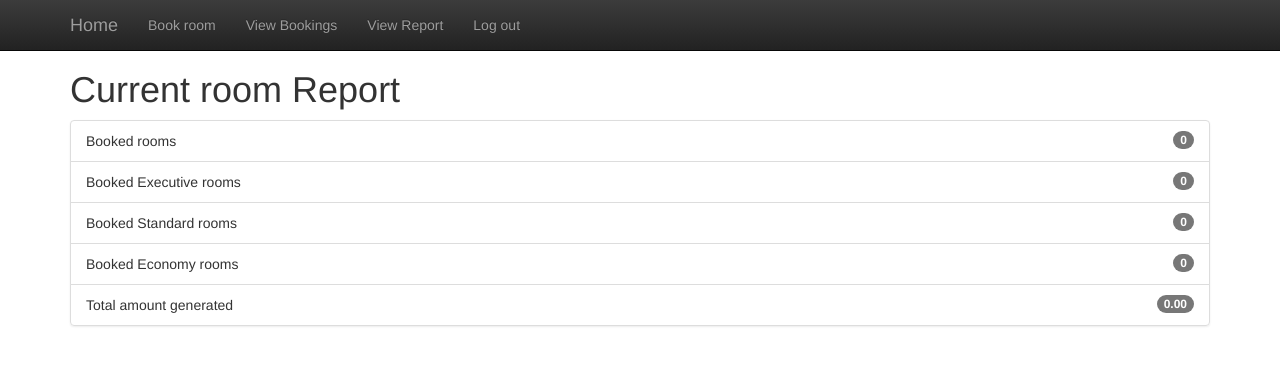
After one commit to Omwakwe/hackathoncrm2, a Django app: page /booking/report/ in a window 1280 px wide. The commit adds this page. Shown: the top 366 px of the page. Run offline with Django 3.2, Linux system fonts and the light colour scheme; the visitor is signed in with stand-in values (Sample User, id 1); data that the repository does not hold is empty; some libraries are stand-ins or nearby versions.

Commit message:
add report

```diff
--- a/booking/urls.py
+++ b/booking/urls.py
@@ -1,7 +1,8 @@
 from django.urls import path
-from .views import BookingView, ShowBookingView
+from .views import BookingView, ShowBookingView, BookingReport
 
 urlpatterns = [
     path('', BookingView.as_view()),
     path('view/', ShowBookingView.as_view()),
+    path('report/', BookingReport.as_view()),
 ]
--- a/booking/views.py
+++ b/booking/views.py
@@ -4,6 +4,8 @@ from django.views import View
 from booking.forms import BookingForm
 from django.contrib.auth.mixins import LoginRequiredMixin
 from booking.models import Booking
+from django.db.models import Avg, Count, Min, Sum
+from decimal import Decimal
 
 
 class Home(View):
@@ -58,3 +60,26 @@ class ShowBookingView(LoginRequiredMixin, View):
         # form = self.form_class
         booking = Booking.objects.all()
         return render(request, self.template_name, {'bookings': booking})
+
+
+class BookingReport(LoginRequiredMixin, View):
+    '''
+    a view for showing booked rooms report
+    '''
+    # form_class = BookingForm
+    template_name = 'booking/report.html'
+
+    def get(self, request, *args, **kwargs):
+        # form = self.form_class
+        booked = Booking.objects.filter().count()
+        booked_exec = Booking.objects.filter(room_id=1).count()
+        booked_stand = Booking.objects.filter(room_id=2).count()
+        booked_economy = Booking.objects.filter(room_id=3).count()
+        revenue = 0
+        bookings = Booking.objects.filter(deleted=False)
+        for booking in bookings:
+            if booking.disabled:
+                revenue = revenue + (booking.room.cost_per_night*Decimal(0.4))
+            else:
+                revenue = revenue + booking.room.cost_per_night
+        return render(request, self.template_name, {'revenue': revenue, 'booked': booked, 'booked_exec': booked_exec, 'booked_stand': booked_stand, 'booked_economy': booked_economy})
--- a/static/js/book_room.js
+++ b/static/js/book_room.js
@@ -25,14 +25,15 @@ $(document).ready(function() {
 
   $("#info").hide();
 
-  //   $(".Cancel").on("click", function(event) {
-  //     event.preventDefault();
+  $(".cancel").on("click", function(event) {
+    event.preventDefault();
+    console.log("cancel called");
 
-  //     $("#info").show();
-  //     setTimeout($("#info").hide(), 3000);
-
-  //     // save_booking();
-  //   });
+    $("#info").show();
+    setTimeout(function() {
+      $("#info").hide();
+    }, 3000);
+  });
 
   $("#book_room_form").on("submit", function(event) {
     event.preventDefault();
--- a/templates/booking/base.html
+++ b/templates/booking/base.html
@@ -51,8 +51,11 @@
         </div>
         <div id="navbar" class="collapse navbar-collapse">
           <ul class="nav navbar-nav">
+            {% if user.is_authenticated %}
             <li><a href="/booking/">Book room</a></li>
-            {% if user.is_authenticated %}
+            <li><a href="/booking/view/">View Bookings</a></li>
+            <li><a href="/booking/report/">View Report</a></li>
+
             <li><a href="/accounts/logout/">Log out</a></li>
             {% else %}
             <li><a href="/accounts/login/">Log in</a></li>
--- /dev/null
+++ b/templates/booking/report.html
@@ -0,0 +1,35 @@
+{% extends "booking/base.html" %}
+{% load static %}
+{% block head_title %}Book room{% endblock %}
+{% block styles %}
+
+{% endblock %}
+{% block content %}
+<h1>Current room Report</h1>
+<ul class="list-group">
+  <li class="list-group-item">
+    <span class="badge">{{booked}}</span>
+    Booked rooms
+  </li>
+  <li class="list-group-item">
+    <span class="badge">{{booked_exec}}</span>
+    Booked Executive rooms
+  </li>
+  <li class="list-group-item">
+    <span class="badge">{{booked_stand}}</span>
+    Booked Standard rooms
+  </li>
+  <li class="list-group-item">
+    <span class="badge">{{booked_economy}}</span>
+    Booked Economy rooms
+  </li>
+  <li class="list-group-item">
+    <span class="badge">{{revenue |floatformat:2}}</span>
+    Total amount generated
+  </li>
+</ul>
+{% endblock %}
+
+{% block scripts %}
+<script src="{% static 'js/book_room.js' %}"></script>
+{% endblock %}
```
Also changed, not shown: templates/booking/show_booking.html (+12 -2 lines).
